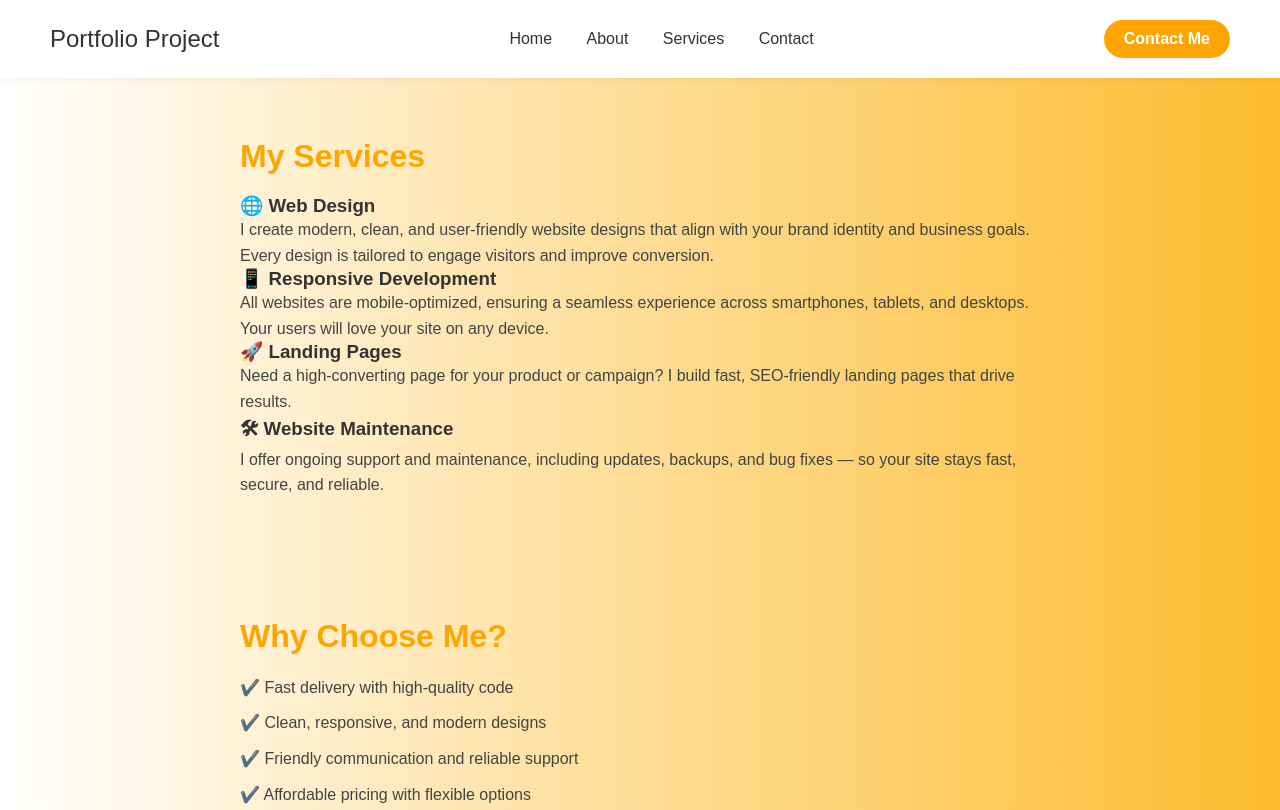
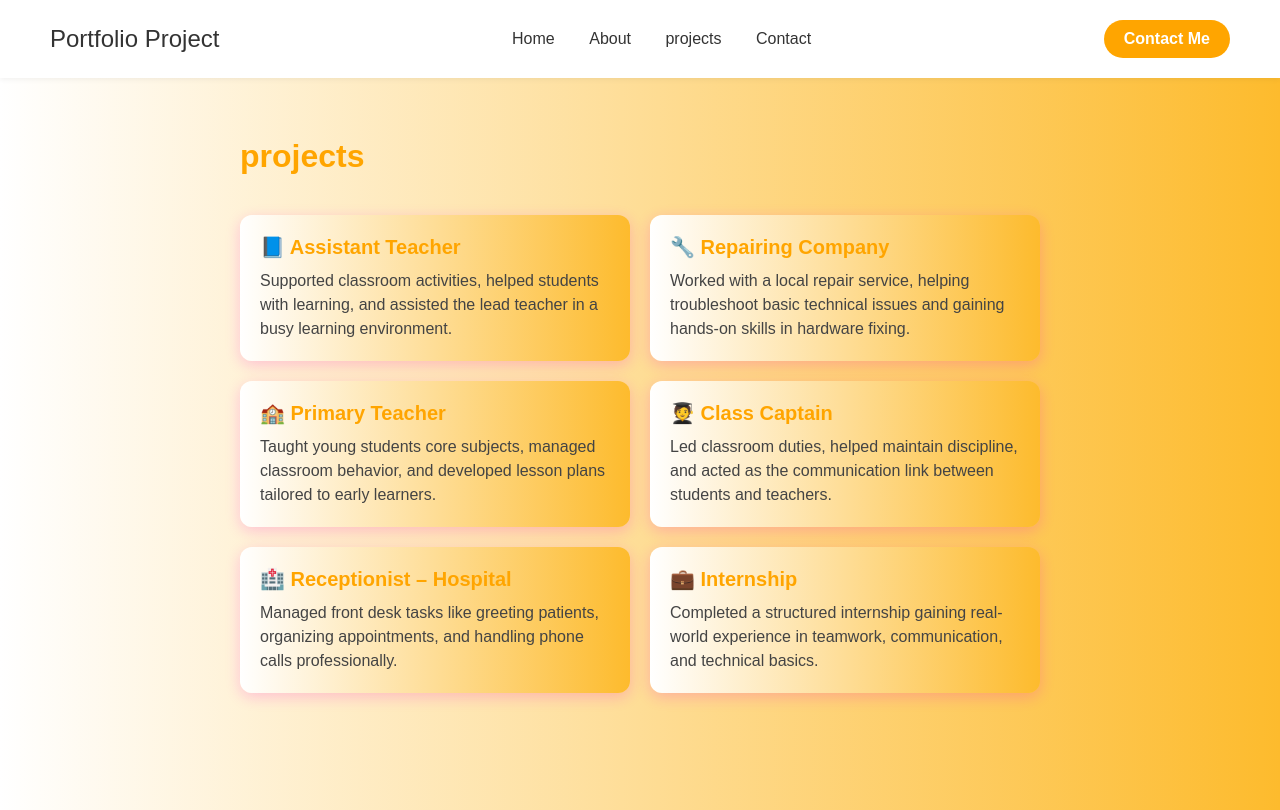
Before and after one commit to Bill-feisal/portfolio-project, a plain HTML site: page projects.html in a window 1280 px wide. Shown: the top 810 px of the page. Drawn offline with Linux system fonts and the light colour scheme.

Commit message:
t changes

```diff
--- a/services.html
+++ b/projects.html
@@ -12,35 +12,47 @@
     <nav>
       <a href="index.html">Home</a>
       <a href="about.html">About</a>
-      <a href="services.html">Services</a>
+      <a href="projects.html">projects</a>
       <a href="contact.html">Contact</a>
     </nav>
     <a href="#contact" class="contact-btn">Contact Me</a>
   </header>
 
     <section class="section">
-    <h2>My Services</h2>
+  <h2>projects</h2>
 
-    <div class="service">
-      <h3>🌐 Web Design</h3>
-      <p>I create modern, clean, and user-friendly website designs that align with your brand identity and business goals. Every design is tailored to engage visitors and improve conversion.</p>
+  <div class="cards-container">
+    <div class="card">
+      <h3>📘 Assistant Teacher</h3>
+      <p>Supported classroom activities, helped students with learning, and assisted the lead teacher in a busy learning environment.</p>
     </div>
 
-    <div class="service">
-      <h3>📱 Responsive Development</h3>
-      <p>All websites are mobile-optimized, ensuring a seamless experience across smartphones, tablets, and desktops. Your users will love your site on any device.</p>
+    <div class="card">
+      <h3>🔧 Repairing Company</h3>
+      <p>Worked with a local repair service, helping troubleshoot basic technical issues and gaining hands-on skills in hardware fixing.</p>
     </div>
 
-    <div class="service">
-      <h3>🚀 Landing Pages</h3>
-      <p>Need a high-converting page for your product or campaign? I build fast, SEO-friendly landing pages that drive results.</p>
+    <div class="card">
+      <h3>🏫 Primary Teacher</h3>
+      <p>Taught young students core subjects, managed classroom behavior, and developed lesson plans tailored to early learners.</p>
     </div>
 
-    <div class="service">
-      <h3>🛠 Website Maintenance</h3>
-      <p>I offer ongoing support and maintenance, including updates, backups, and bug fixes — so your site stays fast, secure, and reliable.</p>
+    <div class="card">
+      <h3>🧑‍🎓 Class Captain</h3>
+      <p>Led classroom duties, helped maintain discipline, and acted as the communication link between students and teachers.</p>
     </div>
-  </section>
+
+    <div class="card">
+      <h3>🏥 Receptionist – Hospital</h3>
+      <p>Managed front desk tasks like greeting patients, organizing appointments, and handling phone calls professionally.</p>
+    </div>
+
+    <div class="card">
+      <h3>💼 Internship</h3>
+      <p>Completed a structured internship gaining real-world experience in teamwork, communication, and technical basics.</p>
+    </div>
+  </div>
+</section>
 
   <section class="section">
     <h2>Why Choose Me?</h2>
--- a/style.css
+++ b/style.css
@@ -202,3 +202,36 @@ body {
 .contact-form button:hover {
   background-color: #ff8800;
 }
+
+
+.cards-container {
+  display: grid;
+  grid-template-columns: repeat(auto-fit, minmax(280px, 1fr));
+  gap: 20px;
+  margin-top: 40px;
+}
+
+.card {
+ background: linear-gradient(to right, #fff, #fdbb2d);
+  padding: 20px;
+  border-radius: 12px;
+  box-shadow: 0 4px 15px rgba(255, 0, 204, 0.2);
+  transition: transform 0.3s ease;
+  text-align: left;
+}
+
+.card:hover {
+  transform: translateY(-8px);
+  box-shadow: 0 8px 25px rgba(0, 255, 255, 0.3);
+}
+
+.card h3 {
+  color: #ffa500;
+  margin-bottom: 10px;
+  font-size: 20px;
+}
+
+.card p {
+  color: #444;
+  line-height: 1.5;
+}
```
Also changed, not shown: about.html (+1 -1 lines), contact.html (+1 -1 lines), index.html (+1 -1 lines).
